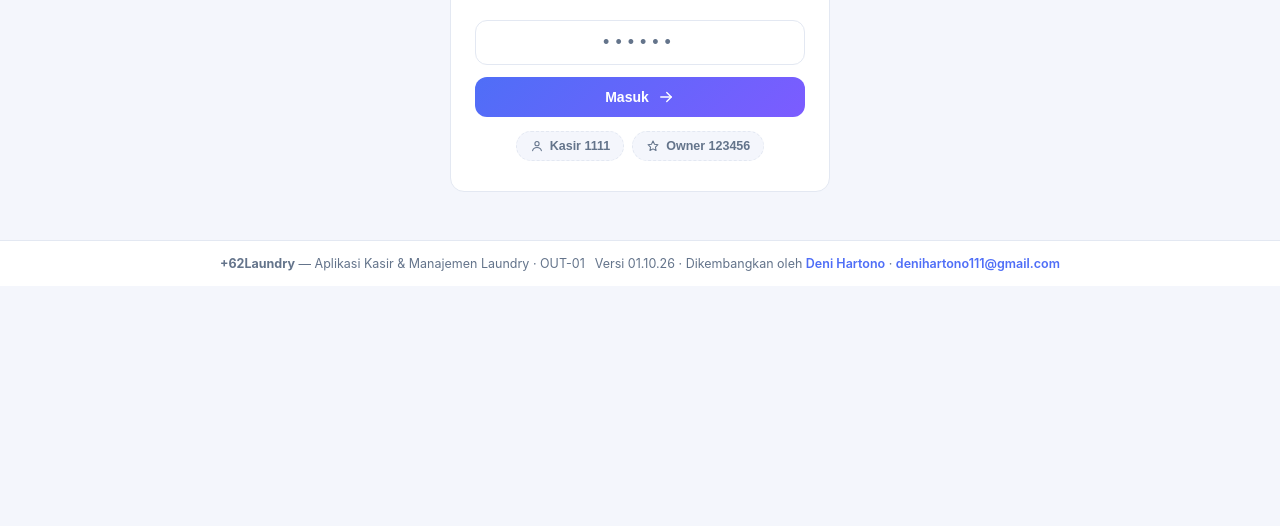
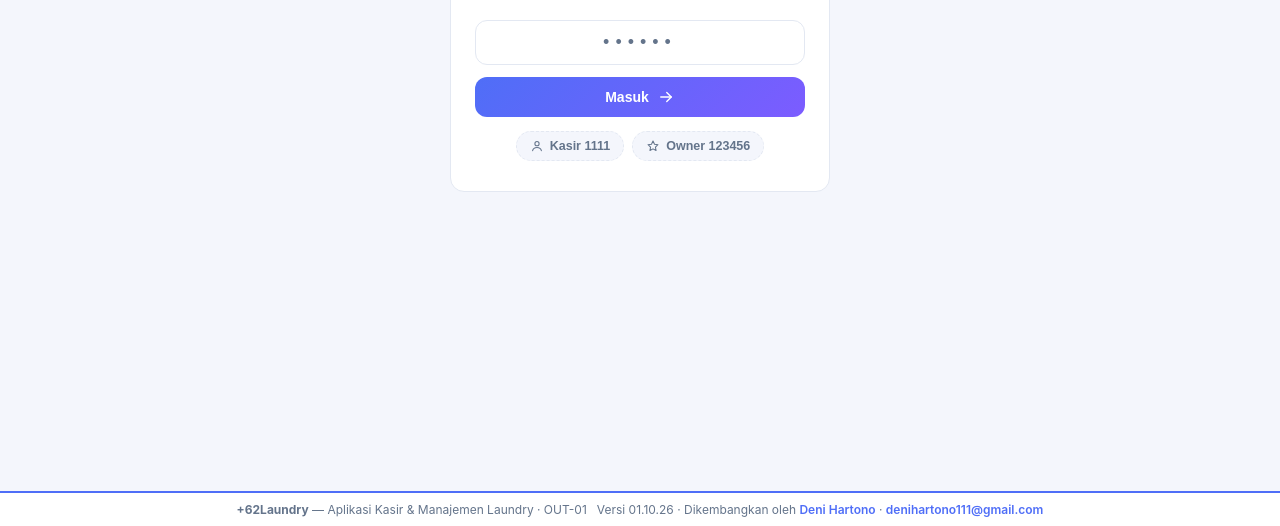
Before and after one commit to hdeni04-boop/62Laundry, a website: page frontend/index.html in a window 1280 px wide. Shown: the part 274-800 px from the top of the page. Drawn offline with Linux system fonts and the light colour scheme.

Commit message:
feat: footer tetap di pojok & compact, body sticky, versi 01.10.26

```diff
--- a/frontend/css/style.css
+++ b/frontend/css/style.css
@@ -5,7 +5,7 @@
 [data-theme=dark]{--bg:#0a0f1f;--card:#121a30;--ink:#e8edff;--mut:#93a0c2;--bd:#27334f}
 *{box-sizing:border-box}
 html{scroll-behavior:smooth}
-body{margin:0;font-family:Inter,'Segoe UI',system-ui,-apple-system,Arial,sans-serif;background:var(--bg);color:var(--ink);min-height:100vh;-webkit-font-smoothing:antialiased}
+body{margin:0;font-family:Inter,'Segoe UI',system-ui,-apple-system,Arial,sans-serif;background:var(--bg);color:var(--ink);min-height:100vh;padding-bottom:74px;-webkit-font-smoothing:antialiased}
 h1,h2,h3{margin:.2em 0 .5em;letter-spacing:-.4px}
 h1{font-size:26px;font-weight:800;display:flex;align-items:center;gap:10px}
 h3{font-size:16px;font-weight:700;display:flex;align-items:center;gap:8px}
@@ -130,7 +130,7 @@ details.faq p{margin:0;padding:0 14px 13px;font-size:13.5px;line-height:1.6;colo
 @media print{.topbar,#toast,.noprint{display:none!important}body{background:#fff}.card{border:0}.struk{width:58mm;font-family:monospace;font-size:12px}}
 
 /* footer profesional — tetap di ujung halaman */
-.foot{border-top:1px solid var(--bd);background:var(--card);margin-top:26px;padding:15px 18px;font-size:12.5px;color:var(--mut);display:flex;flex-wrap:wrap;justify-content:space-between;gap:10px}
+.foot{position:fixed;bottom:0;left:0;right:0;z-index:90;background:var(--card);border-top:2px solid var(--pri);padding:9px 18px;font-size:12px;color:var(--mut);display:flex;flex-wrap:wrap;justify-content:space-between;gap:10px}
 .foot a{color:var(--pri);font-weight:600;text-decoration:none}
 .foot .foot-in{max-width:1140px;margin:0 auto;display:flex;justify-content:space-between;gap:10px;flex-wrap:wrap;align-items:center}
 .foot .foot-b{display:block;text-align:center}
```
